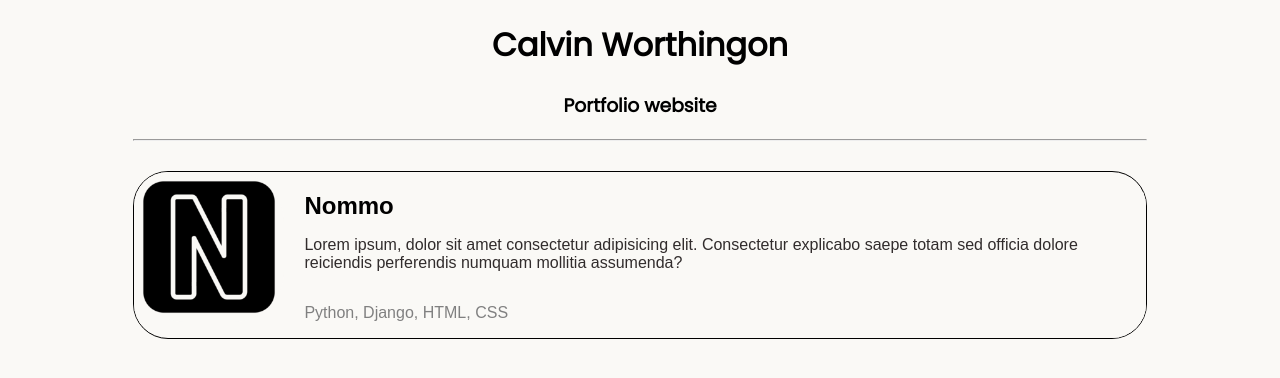
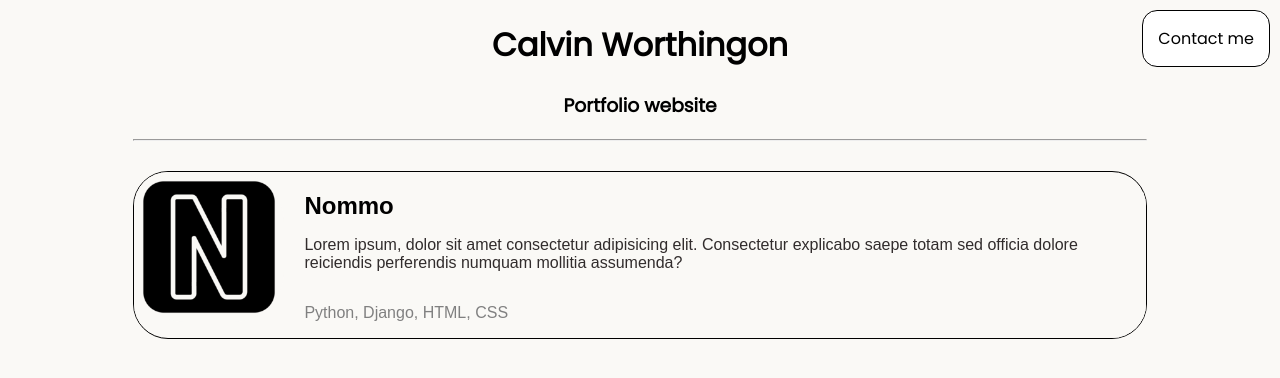
Before and after one commit to calvinw-dotcom/portfolio_site, a plain HTML site: page index.html in a window 1280 px wide. Drawn offline with Linux system fonts and the light colour scheme.

Commit message:
'contact me' button

```diff
--- a/index.html
+++ b/index.html
@@ -3,6 +3,7 @@
 <head>
     <title>Calvin's Portfolio</title>
     <link rel="stylesheet" href="styles/styles.css">
+    <a href="mailto:worthingtonc9@gmail.com" class="btn btn--contact">Contact me</a>
     <link href="https://fonts.googleapis.com/css2?family=Poppins&display=swap" rel="stylesheet">
 </head>
 
@@ -20,4 +21,8 @@
         </div>
 
     </div>
+
+<!-- Best practice to include JS script element at the bottom as file is passed top to bottom. Render page contents while executing JS -->
+
+
 </body>
--- a/styles/styles.css
+++ b/styles/styles.css
@@ -31,6 +31,8 @@ hr{
     gap: 20px;
     overflow: hidden;
 }
+
+
 
 .container img{
     border-radius: 50px;
@@ -67,3 +69,23 @@ hr{
     font-weight:10;
     color: grey;
 }
+
+
+.btn{
+    border: 1px black solid;
+    border-radius: 15px;
+    padding: 15px;
+    font-family: 'Poppins',sans-serif;
+    color: black;
+    background-color: white;
+    text-decoration: none;
+    transition: transform 0.3s;
+    position: absolute;
+    top: 10px;
+    right: 10px;
+}
+
+.btn:hover{
+    transform: scale(1.15);
+
+}
```
